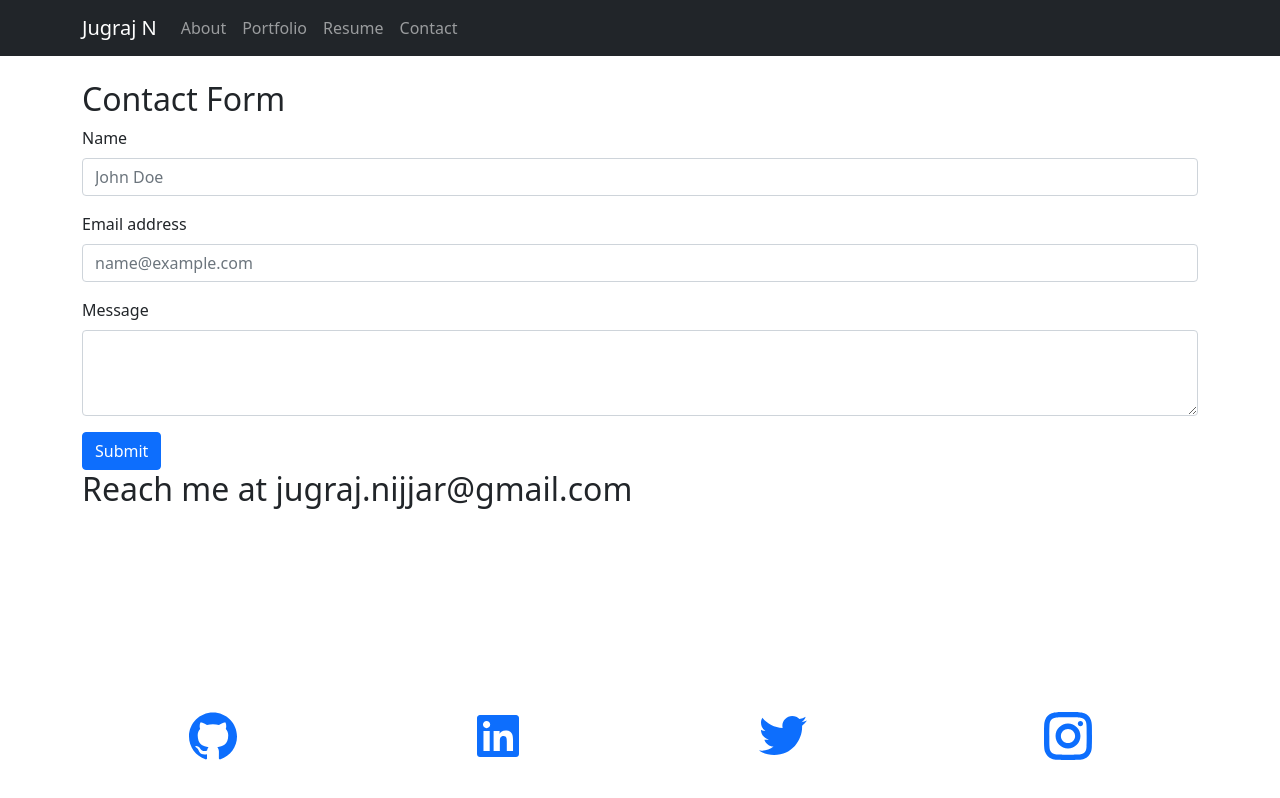
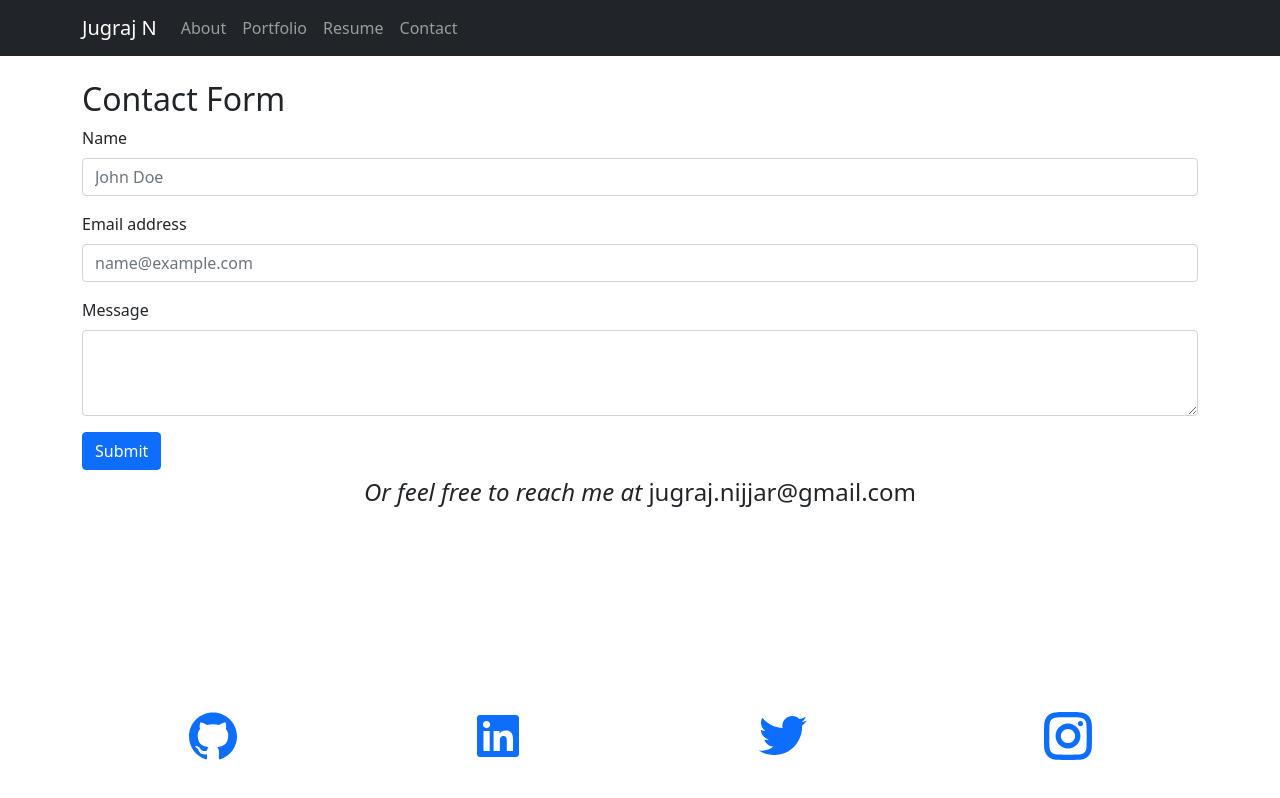
Before and after one commit to jugrajn/React-Portfolio, a React (Create React App) app: page /Contact in a window 1280 px wide. Built offline with nearby package versions, Linux system fonts and the light colour scheme.

Commit message:
fixed email on contact

```diff
--- a/src/components/Contact.js
+++ b/src/components/Contact.js
@@ -76,7 +76,7 @@ function Contact() {
                 </Button>
             </Form>
 
-            <h2>Reach me at jugraj.nijjar@gmail.com</h2>
+            <h4 className='my-2' style={{fontStyle: 'italic', textAlign:'center'}}>Or feel free to reach me at <span style={{fontStyle:'normal'}}>jugraj.nijjar@gmail.com</span></h4>
 
         </Container>
     );
```
